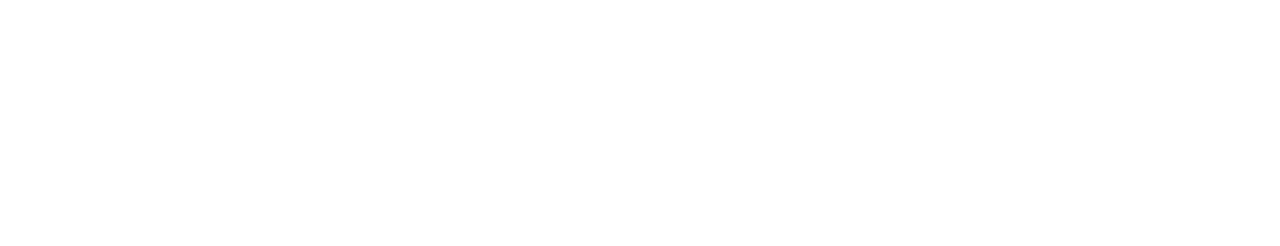
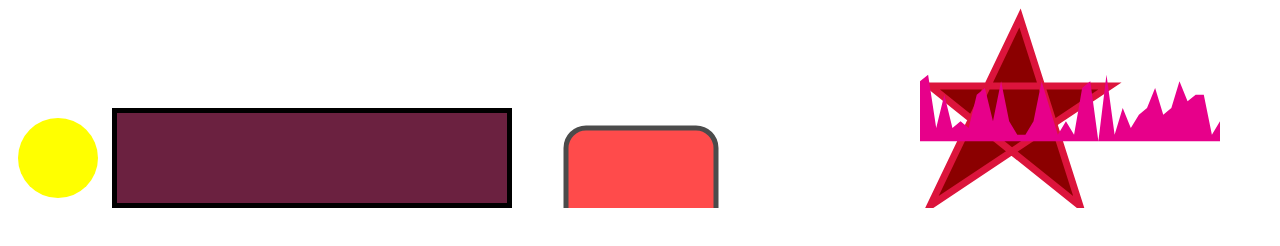
Before and after one commit to xotic23shotopps/lesson-8, a plain HTML site: page index.html in a window 1280 px wide. Drawn offline with Linux system fonts and the light colour scheme.

Commit message:
lesson 8

```diff
--- a/index.html
+++ b/index.html
@@ -1,11 +1,21 @@
 <!DOCTYPE html>
 <html lang="en">
 <head>
-    <meta charset="UTF-8">
-    <meta name="viewport" content="width=device-width, initial-scale=1.0">
-    <title>Document</title>
+    <title>lesson 8</title>
 </head>
 <body>
-
+    <svg width="100" height="100">
+        <circle cx="50" cy="50" r="40" storke="red" stroke-width="6" fill="yellow"/>
+    </svg>
+    <svg width="400" height="100">
+        <rect width="400" height="100" style="fill:rgb(107, 33,64); stroke-width: 10; stroke: rgb(0,0,0)"/>
+    </svg>
+    <svg width="400" height="100">
+        <rect x="50" y="20" rx="20" ry="20" width="150" height="150" style="fill:red; stroke:black; stroke-width: 5; opacity: 0.7;"/>
+    </svg>
+    <svg width="300" height="200">
+        <polygon points="100,10 10,198 190,78,10,78 160,198" style="fill:darkred; stroke:crimson;stroke-width: 7; "/>
+        <svg xmlns="http://www.w3.org/2000/svg" viewBox="0 0 1440 320"><path fill="#e7008a" fill-opacity="1" d="M0,32L38.9,0L77.8,256L116.8,96L155.7,256L194.6,224L233.5,256L272.4,96L311.4,64L350.3,224L389.2,32L428.1,224L467,288L505.9,288L544.9,224L583.8,32L622.7,160L661.6,288L700.5,224L739.5,288L778.4,64L817.3,32L856.2,320L895.1,0L934.1,288L973,160L1011.9,256L1050.8,192L1089.7,160L1128.6,64L1167.6,192L1206.5,160L1245.4,32L1284.3,128L1323.2,96L1362.2,96L1401.1,288L1440,224L1440,320L1401.1,320L1362.2,320L1323.2,320L1284.3,320L1245.4,320L1206.5,320L1167.6,320L1128.6,320L1089.7,320L1050.8,320L1011.9,320L973,320L934.1,320L895.1,320L856.2,320L817.3,320L778.4,320L739.5,320L700.5,320L661.6,320L622.7,320L583.8,320L544.9,320L505.9,320L467,320L428.1,320L389.2,320L350.3,320L311.4,320L272.4,320L233.5,320L194.6,320L155.7,320L116.8,320L77.8,320L38.9,320L0,320Z"></path></svg>
+    </svg>
 </body>
 </html>
```
